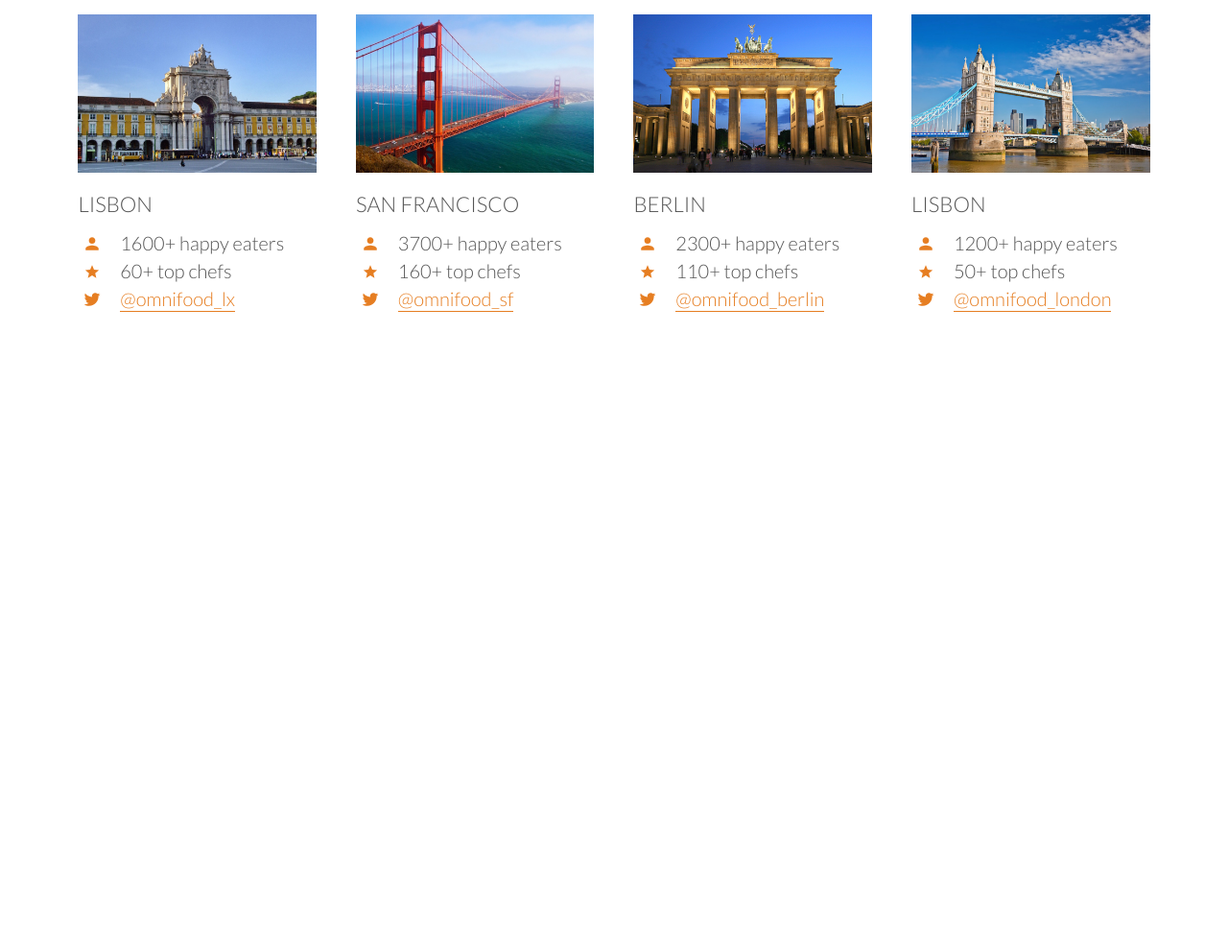
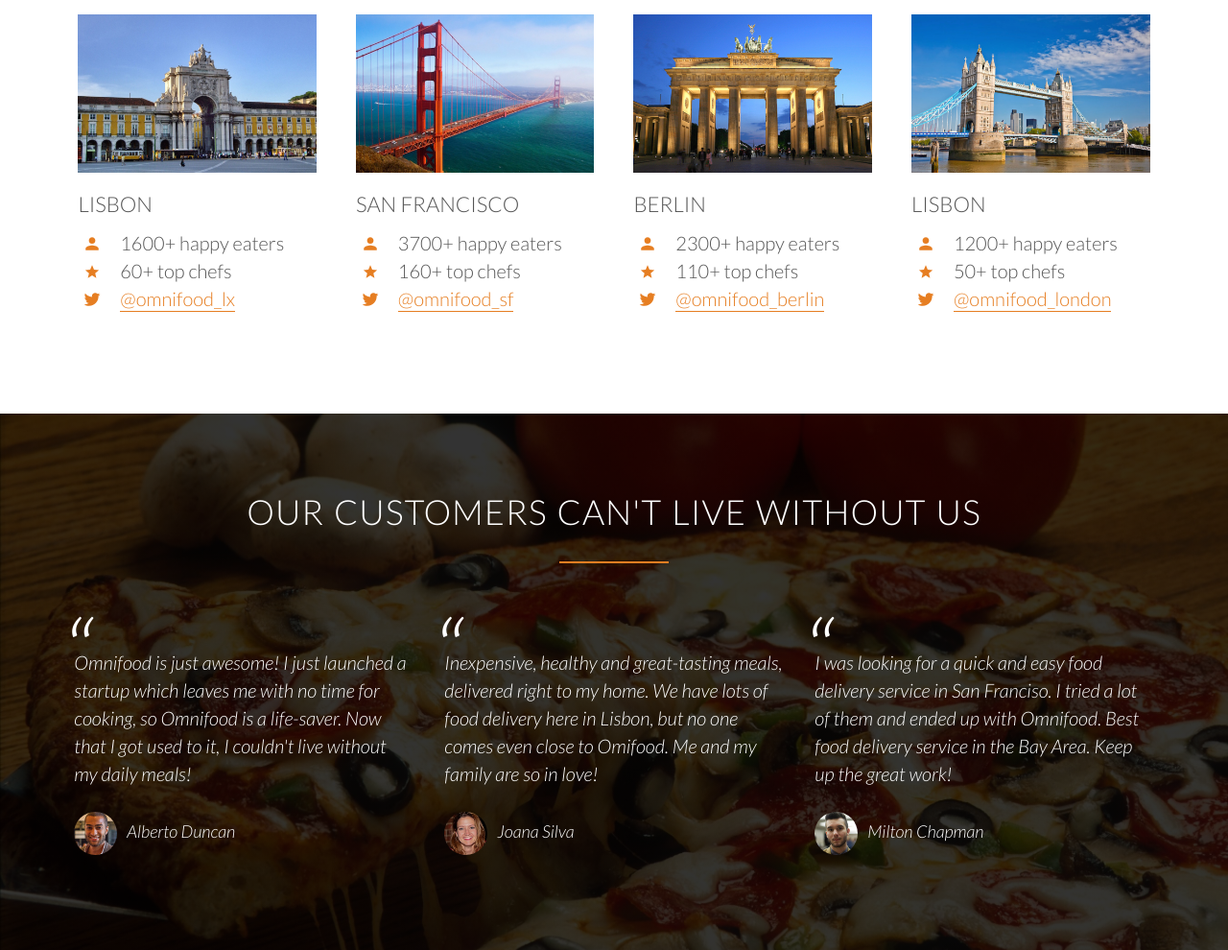
Before and after one commit to jbvance/omnifood, a plain HTML site: page index.html in a window 1280 px wide. Shown: the part 2919-3909 px from the top of the page at 96% size. Before the commit the page ends 3350 px from the top, so only its background shows below. Drawn offline with nearby package versions, Linux system fonts and the light colour scheme; a script that the page names is missing.

Commit message:
add testimonials section

```diff
--- a/index.html
+++ b/index.html
@@ -203,7 +203,7 @@
                 </div>
                 <div class="city-feature">
                     <ion-icon name="logo-twitter" class="icon-small"></ion-icon>
-                   <a href="#"> @omnifood_sf</a>
+                    <a href="#"> @omnifood_sf</a>
                 </div>
             </div>
             <div class="col span-1-of-4 box">
@@ -219,7 +219,7 @@
                 </div>
                 <div class="city-feature">
                     <ion-icon name="logo-twitter" class="icon-small"></ion-icon>
-                   <a href="#">@omnifood_berlin</a>
+                    <a href="#">@omnifood_berlin</a>
                 </div>
             </div>
             <div class="col span-1-of-4 box">
@@ -240,6 +240,39 @@
             </div>
         </div>
     </section>
+
+    <!-- TESTIMONIALS -->
+    <section class="section-testimonials">
+        <div class="row">
+            <h2>Our customers can't live without us</h2>
+        </div>
+        <div class="row">
+            <div class="col span-1-of-3">
+                <blockquote>
+                    Omnifood is just awesome! I just launched a startup which leaves me with no time for cooking, so Omnifood is a life-saver.
+                    Now that I got used to it, I couldn't live without my daily meals!
+                    <cite>
+                        <img src="resources/img/customer-1.jpg" alt="customer 1 testimonial">Alberto Duncan</cite>
+                </blockquote>
+            </div>
+            <div class="col span-1-of-3">
+                <blockquote>
+                        Inexpensive, healthy and great-tasting meals, delivered right to my home. We have lots of food delivery here in Lisbon,
+                        but no one comes even close to Omifood. Me and my family are so in love!
+                    <cite>
+                        <img src="resources/img/customer-2.jpg" alt="customer 2 testimonial">Joana Silva</cite>
+                </blockquote>
+            </div>
+            <div class="col span-1-of-3">
+                <blockquote>
+                        I was looking for a quick and easy food delivery service in San Franciso. I tried a lot of them and ended up with Omnifood.
+                        Best food delivery service in the Bay Area. Keep up the great work!
+                    <cite>
+                        <img src="resources/img/customer-3.jpg" alt="customer 3  testimonial">Milton Chapman</cite>
+                </blockquote>
+            </div>
+        </div>
+    </section>
 </body>
 
 </html>
--- a/resources/css/styles.css
+++ b/resources/css/styles.css
@@ -187,6 +187,7 @@ header {
     height: 100vh;
     background-position: center;
     background-size: cover;
+    background-attachment: fixed;
 }
 
 .hero-text-box {
@@ -348,3 +349,44 @@ button-app:visited {
 .city-feature {
     margin-bottom: 5px;
 }
+
+/*-------------------------------------------------------------------*/
+/* TESTIMONIALS
+/*-------------------------------------------------------------------*/
+
+.section-testimonials {
+    background-image: linear-gradient(rgba(0, 0, 0, 0.8), rgba(0, 0, 0, 0.8)), url(img/back-customers.jpg);
+    background-size: cover;
+    color: #fff;
+    background-attachment: fixed;
+}
+
+blockquote {
+    position: relative;
+    padding: 2%;
+    font-style: italic;
+    line-height: 145%;
+    margin-top: 40px;
+}
+
+blockquote:before {
+    content: "\201C";
+    font-size: 500%;
+    display: block;
+    position: absolute;
+    top: -5px;
+    left: -5px;
+}
+
+cite {
+    display: block;
+    font-size: 90%;
+    margin-top: 25px;
+}
+
+cite img {
+    height: 45px;
+    border-radius: 50%;
+    margin-right: 10px;
+    vertical-align: middle;
+}
```
Also changed, not shown: resources/css/img/back-customers.jpg (renamed from resources/img/back-customers.jpg).
